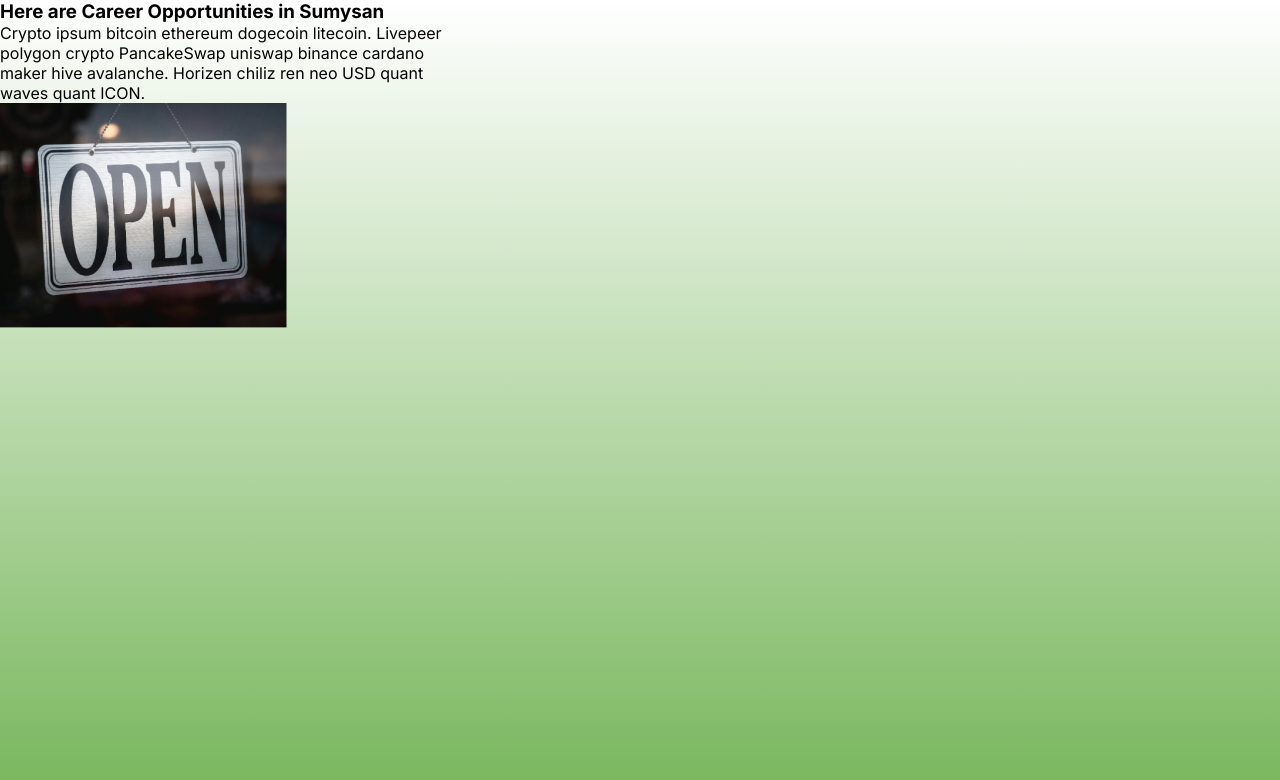
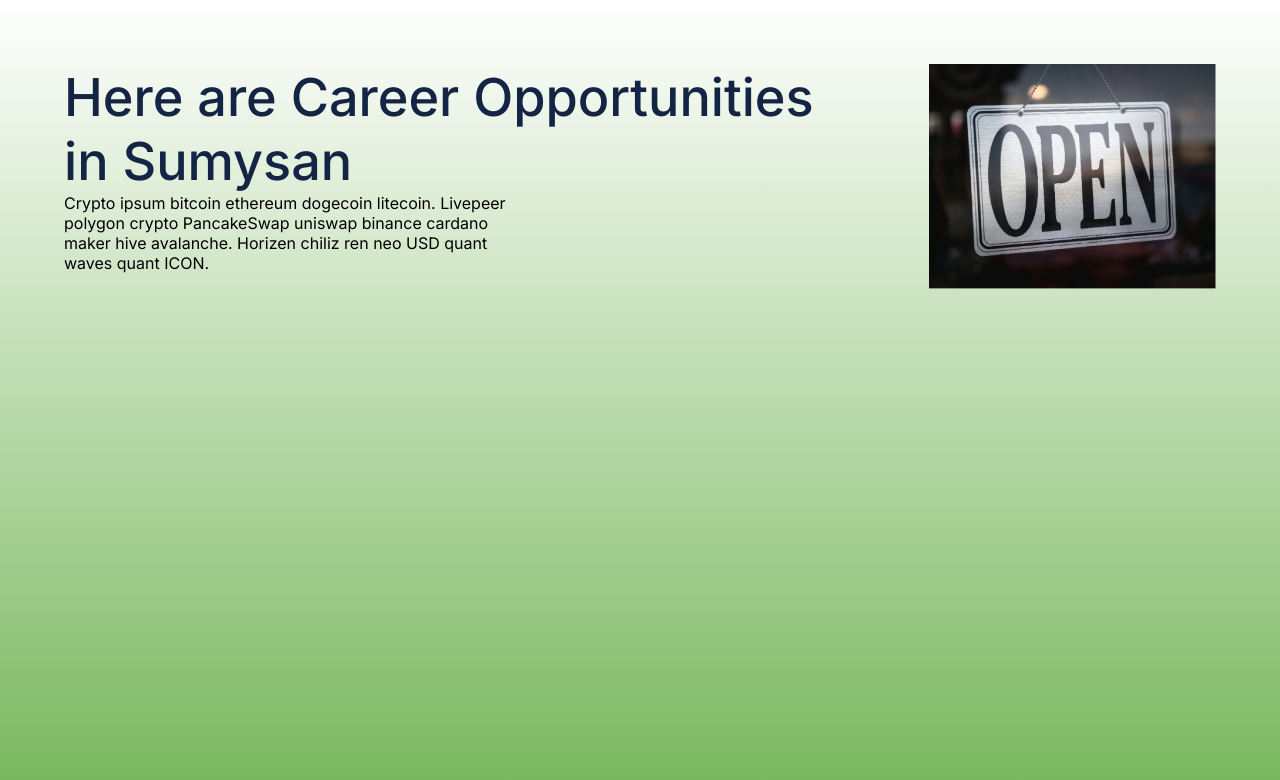
Before and after one commit to SumySan-Homex/Sumysan, a Next.js app: page /careerOpportunities in a window 1280 px wide. Shown: the top 780 px of the page. Built offline with nearby package versions, Linux system fonts and the light colour scheme.

Commit message:
:lipstick: Update style file

```diff
--- a/app/careerOpportunities/page.tsx
+++ b/app/careerOpportunities/page.tsx
@@ -6,9 +6,13 @@ import styles from "../../styles/page.module.css";
 const CareerOpportunities = () => {
   return (
     <div className={styles.coContainer}>
-      <div>
-        <div>
-          <h3>Here are Career Opportunities in Sumysan</h3>
+      <div className={styles.coTitleDesc}>
+        <div className={styles.coContents}>
+          <h3 className={styles.coDesc}>
+            Here are Career Opportunities
+            <br />
+            in Sumysan
+          </h3>
           <p>
             Crypto ipsum bitcoin ethereum dogecoin litecoin. Livepeer
             <br />
--- a/styles/page.module.css
+++ b/styles/page.module.css
@@ -391,4 +391,22 @@
   width: 100vw;
   height: 100vh;
   overflow-y: hidden;
+
+  .coTitleDesc {
+    display: flex;
+    flex-direction: row;
+    justify-content: space-between;
+    align-items: center;
+    margin: 4rem;
+
+    .coContents {
+      margin-top: -1rem;
+
+      .coDesc {
+        font-size: 52.19px;
+        font-weight: 500;
+        color: #132445;
+      }
+    }
+  }
 }
```
